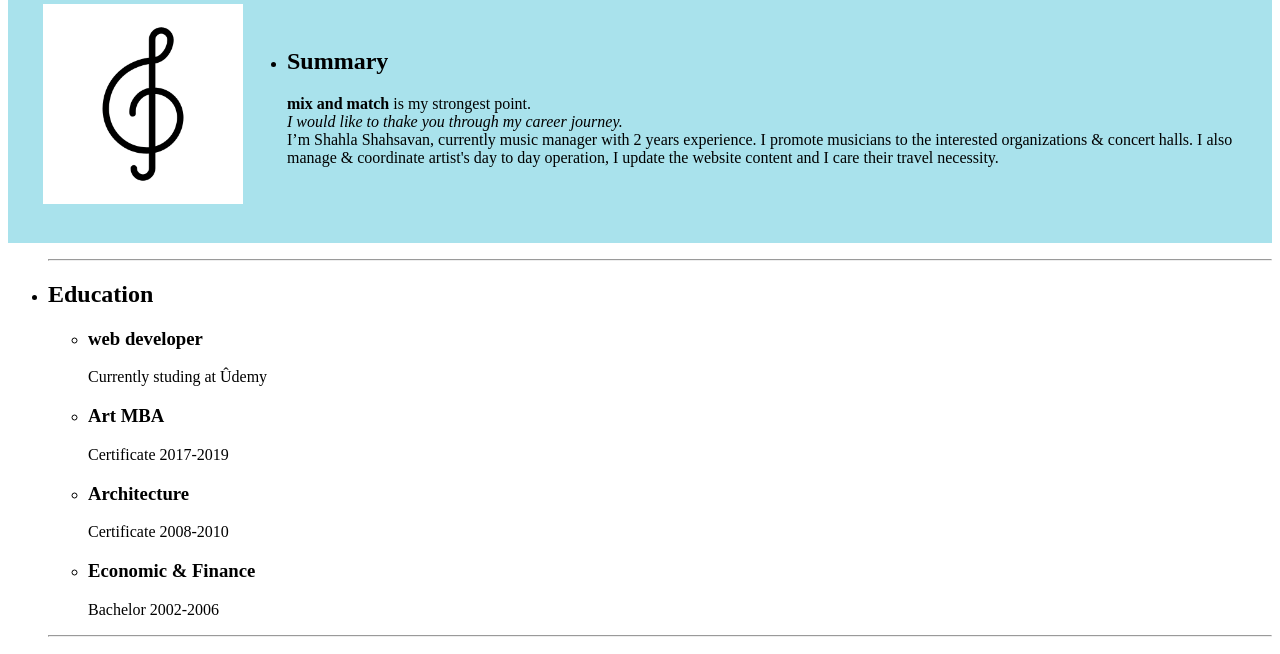
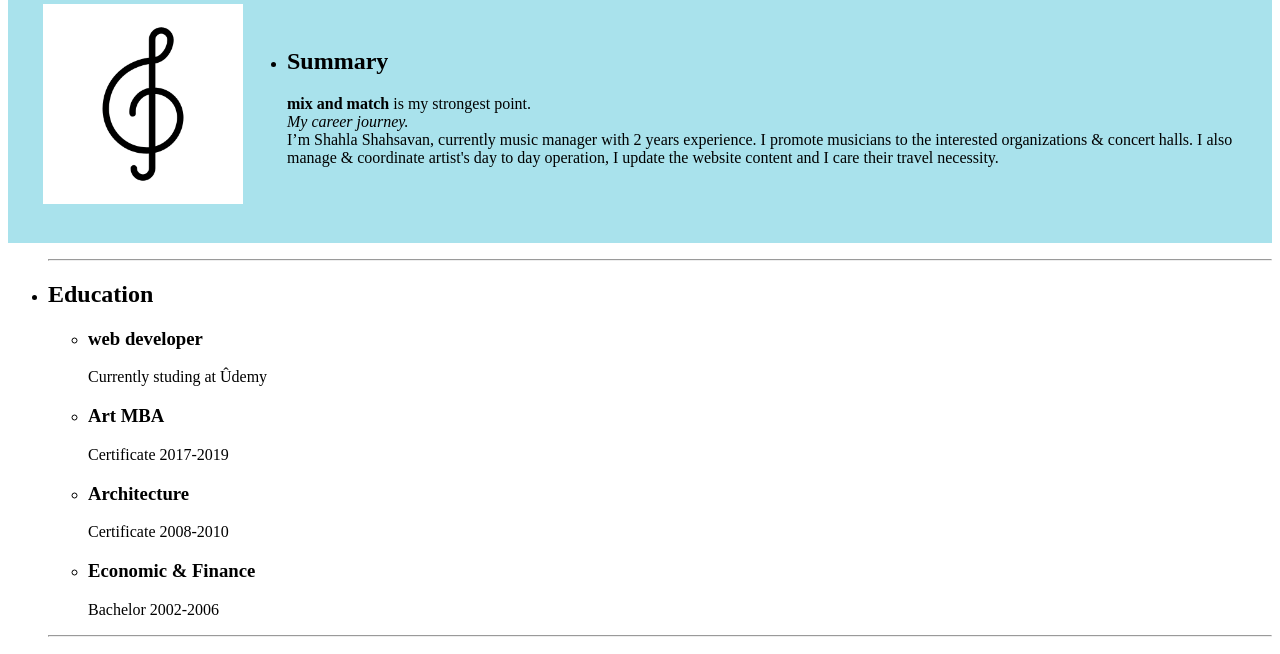
Before and after one commit to Shahla00s/html.portfolio, a plain HTML site: page index.html in a window 1280 px wide. Shown: the part 119-773 px from the top of the page. Drawn offline with Linux system fonts and the light colour scheme.

Commit message:
Update index.html

```diff
--- a/index.html
+++ b/index.html
@@ -15,8 +15,8 @@
                 <ul>
                     <li><h2>Summary</h2>
                         <p><strong>mix and match</strong> is my strongest point. <br>
-                        <em>I would like to thake you through my career journey.</em>  <br>
-                        I’m Shahla Shahsavan, currently music manager with 2 years experience. I promote musicians to the interested organizations & concert halls. I also   manage & coordinate artist's day to day operation, I update the website content and I care their travel necessity.
+                        <em>My career journey.</em>  <br>
+                        I’m Shahla Shahsavan, currently music manager with 2 years experience. I promote musicians to the interested organizations & concert halls. I also manage & coordinate artist's day to day operation, I update the website content and I care their travel necessity.
                        </p></li>
                 </ul>
              </td>
```
